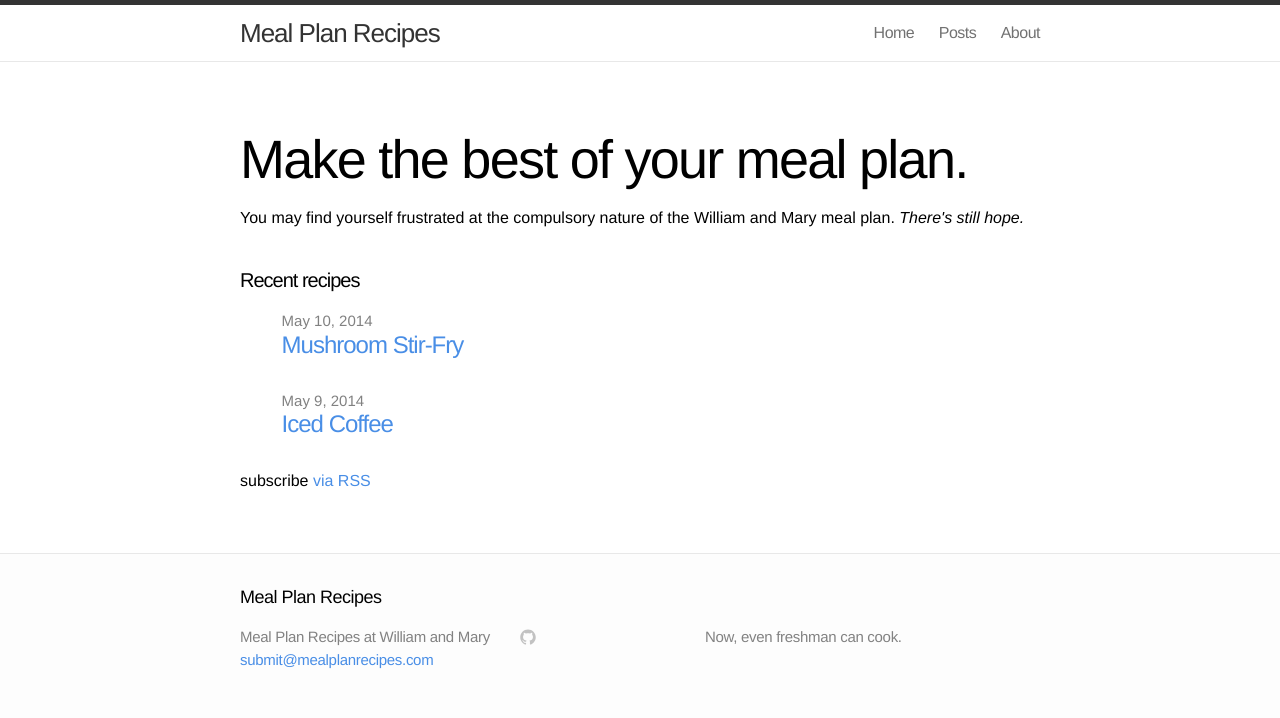
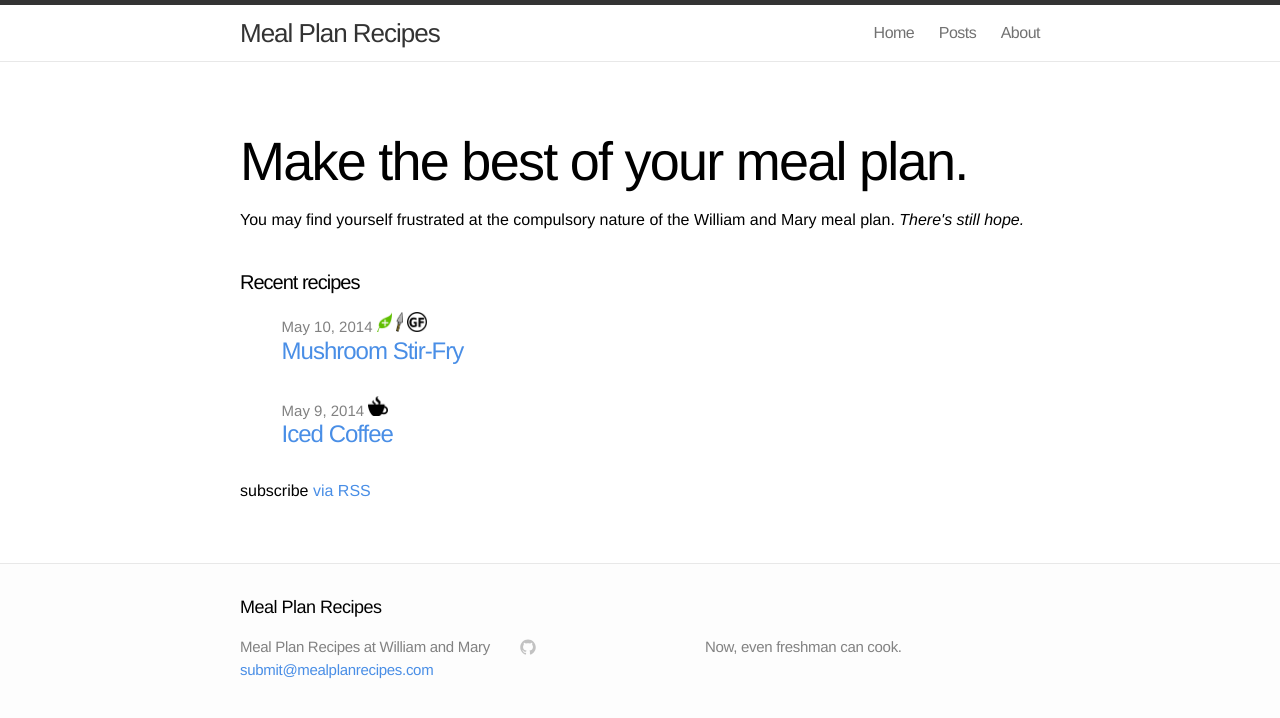
Before and after one commit to qguv/mealplanrecipes, a Jekyll site: the page built from index.html, in a window 1280 px wide. Shown: the top 718 px of the page. Built offline with Jekyll 4.4.1, drawn with Linux system fonts in a browser that asks for light colours.

Commit message:
add more icons

```diff
--- a/css/main.css
+++ b/css/main.css
@@ -16,7 +16,9 @@
   background-color: #fdfdfd;
 }
 
-h1, h2, h3, h4, h5, h6 { font-size: 100%; font-weight: 400; }
+h2, h3, h4, h5, h6 { font-weight: 400; font-size: 100%; }
+
+h1 { font-size: 250%; font-weight: 300; margin-bottom: 1em; }
 
 a         { color: #498ee6; text-decoration: none; }
 a:hover   { color: #000; text-decoration: underline; }
--- a/index.html
+++ b/index.html
@@ -15,10 +15,27 @@
   <ul class="posts">
     {% for post in site.posts limit:3 %}
     {% if post.layout == "recipe" %}
-      <li>
-        <span class="post-date">{{ post.date | date: "%b %-d, %Y" }}</span>
-        <a class="post-link" href="{{ post.url | prepend: site.baseurl }}">{{ post.title }}</a>
-      </li>
+    <li>
+      <span class="post-date">{{ post.date | date: "%b %-d, %Y" }}
+        {% if post.tags contains 'drink' %}
+        <img src="/img/drink.png" height=20 alt="(drink)"/>
+        {% endif %}
+        {% if post.tags contains 'vegan' %}
+        <img src="/img/diets/vegan.png" height=20 alt="(vegan and vegetarian dish)"/>
+        {% elsif post.tags contains 'vegetarian' or post.tags contains 'veg' %}
+        <img src="/img/diets/vegetarian.png" height=20 alt="(vegetarian dish)"/>
+        {% endif %}
+        {% if post.tags contains 'paleo' and post.tags contains 'meat' %}
+        <img src="/img/diets/very-paleo.png" height=20 alt="(meaty paleo dish)"/>
+        {% elsif post.tags contains 'paleo' %}
+        <img src="/img/diets/paleo-ok.png" height=20 alt="(paleo-compliant dish)"/>
+        {% endif %}
+        {% if post.tags contains 'gluten-free' or post.tags contains 'gf' %}
+        <img src="/img/diets/gluten-free.png" height=20 alt="(gluten-free dish)"/>
+        {% endif %}
+      </span>
+      <a class="post-link" href="{{ post.url | prepend: site.baseurl }}">{{ post.title }}</a>
+    </li>
     {% endif %}
     {% endfor %}
   </ul>
```
Also changed, not shown: _layouts/recipe.html (+8 -5 lines), _posts/2014-05-09-iced-coffee.md (+1 -1 lines), posts.html (+18 -5 lines), img/drink.png (added).
